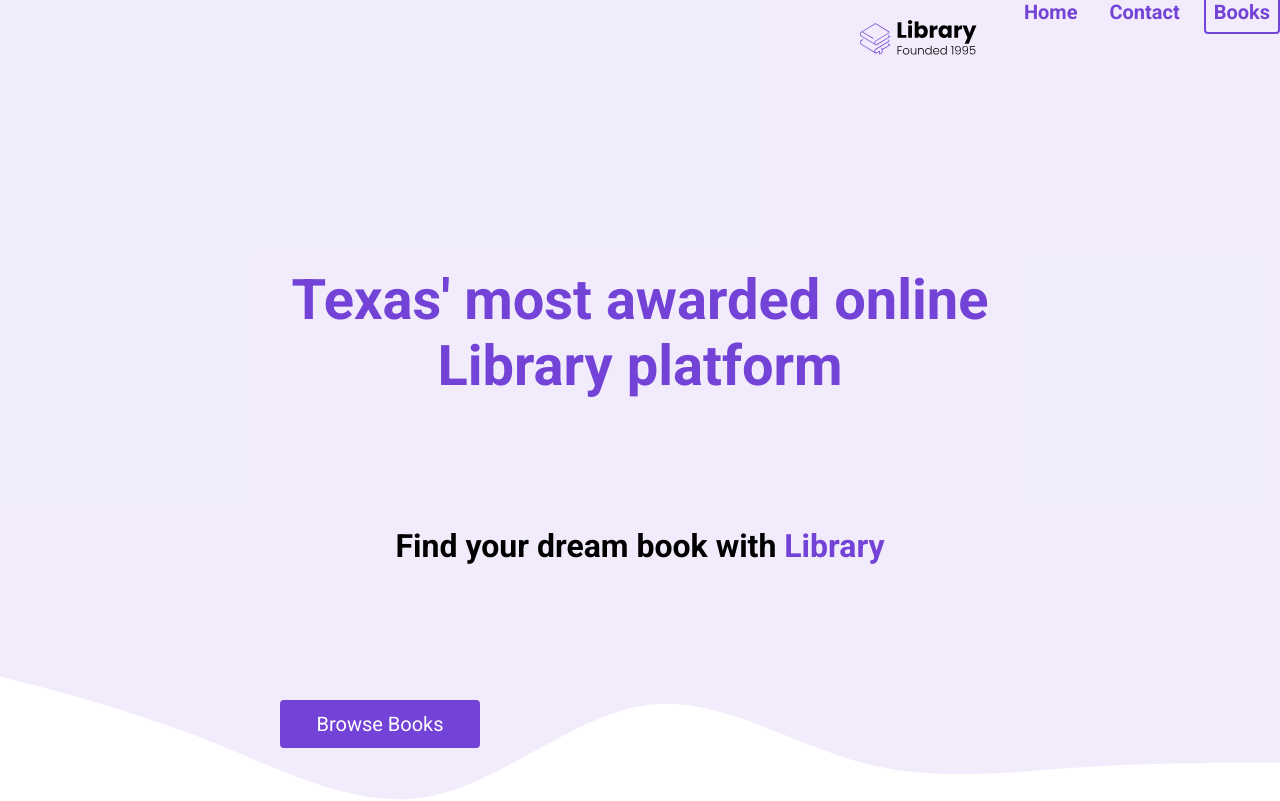
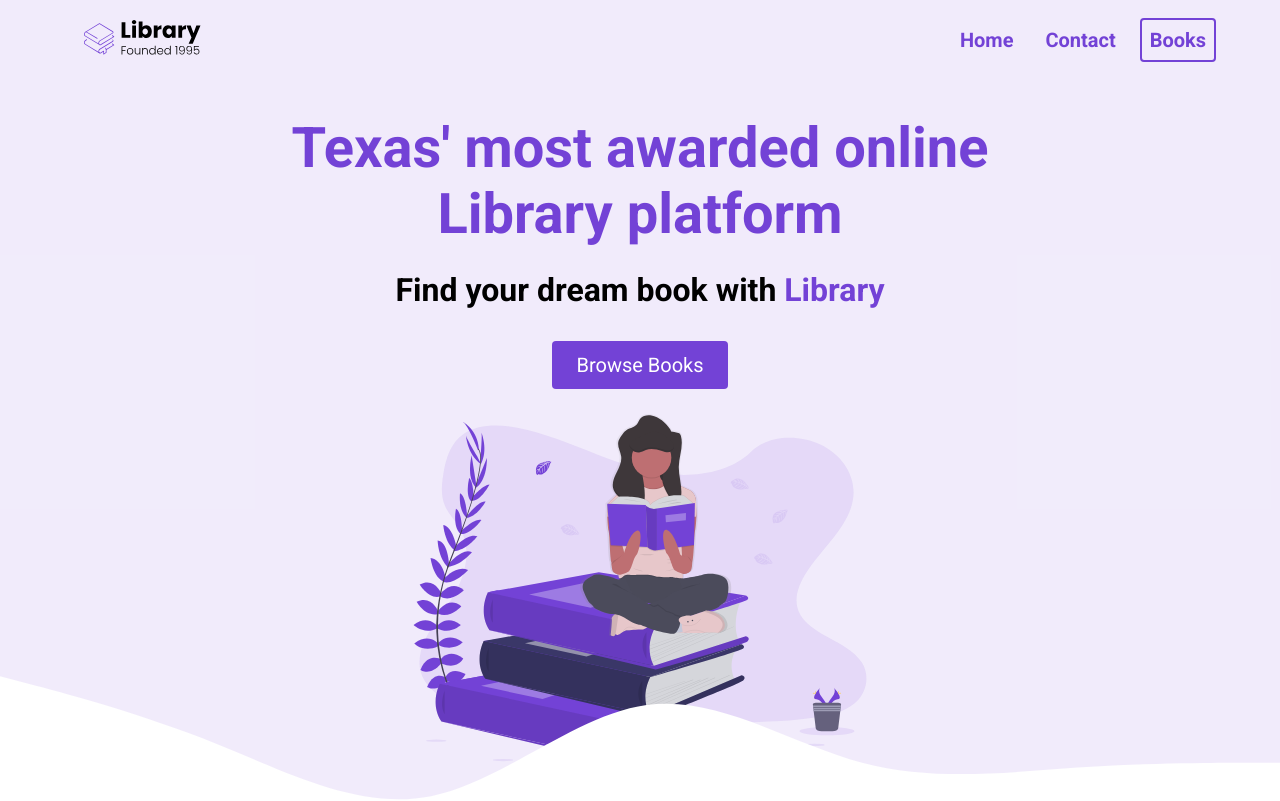
Before and after one commit to Midorihoney/E-Commerce-Website, a plain HTML site: page index.html in a window 1280 px wide. Shown: the top 801 px of the page. Drawn offline with Linux system fonts and the light colour scheme.

Commit message:
5/21 afternoon tweeking

```diff
--- a/index.html
+++ b/index.html
@@ -13,17 +13,18 @@
 <body>
     <section id="landing">
         <nav>
-            <div class="nav__container"></div>
+            <div class="nav__container">
                 <img class="logo" src="./assets/Library.svg" alt="">
                 <ul class="nav__links">
                     <li><a href="#" class="nav__link">Home</a></li>
                     <li><a href="#" class="nav__link">Contact</a></li>
                     <li><a href="#" class="nav__link nav__link--primary">Books</a></li>
                 </ul>
+            </div>
         </nav>
         <header>
             <div class="header__container">
-                <div class="header__description"></div>
+                <div class="header__description">
                     <h1>Texas' most awarded online Library platform</h1>
                     <h2>Find your dream book with <span class="purple">Library</span></h2>
                     <button class="btn">Browse Books</button>
@@ -31,6 +32,7 @@
                 <figure class="img--wrapper">
                     <img src="./assets/Undraw_Books.svg" alt="">
                 </figure>
+            </div>
         </header>
     </section>
 
@@ -342,7 +344,7 @@
                     <a href="" class="footer__link">Books</a>
                     <a href="" class="footer__link" no-cursor>Contact</a>
                 </div>
-                <div class="footer__copyright">Copyright &copy;  2024 &nbsp;Library </div>
+                <div class="footer__copyright">Copyright &copy; 2024 &nbsp;Library </div>
             </div>
         </div>
     </footer>
--- a/styles.css
+++ b/styles.css
@@ -129,8 +129,7 @@ button:active {
   font-size: 20px;
   border-radius: 4px;
   border: none;
-  max-width: 200px;
-  }
+}
 
 .header__img--wrapper {
   padding: 20px;
@@ -266,8 +265,8 @@ button:active {
 }
 
 .book__ratings {
-margin-bottom: 8px;
-color: #fabf2a;
+  margin-bottom: 8px;
+  color: #fabf2a;
 }
 
 .book__price--normal {
@@ -303,9 +302,8 @@ footer {
 }
 
 .footer__list {
-margin: 24px;
+  margin: 24px;
 }
 
 .footer__link {
-
 }
```
Lines whose indentation alone changed are shown as unchanged.
